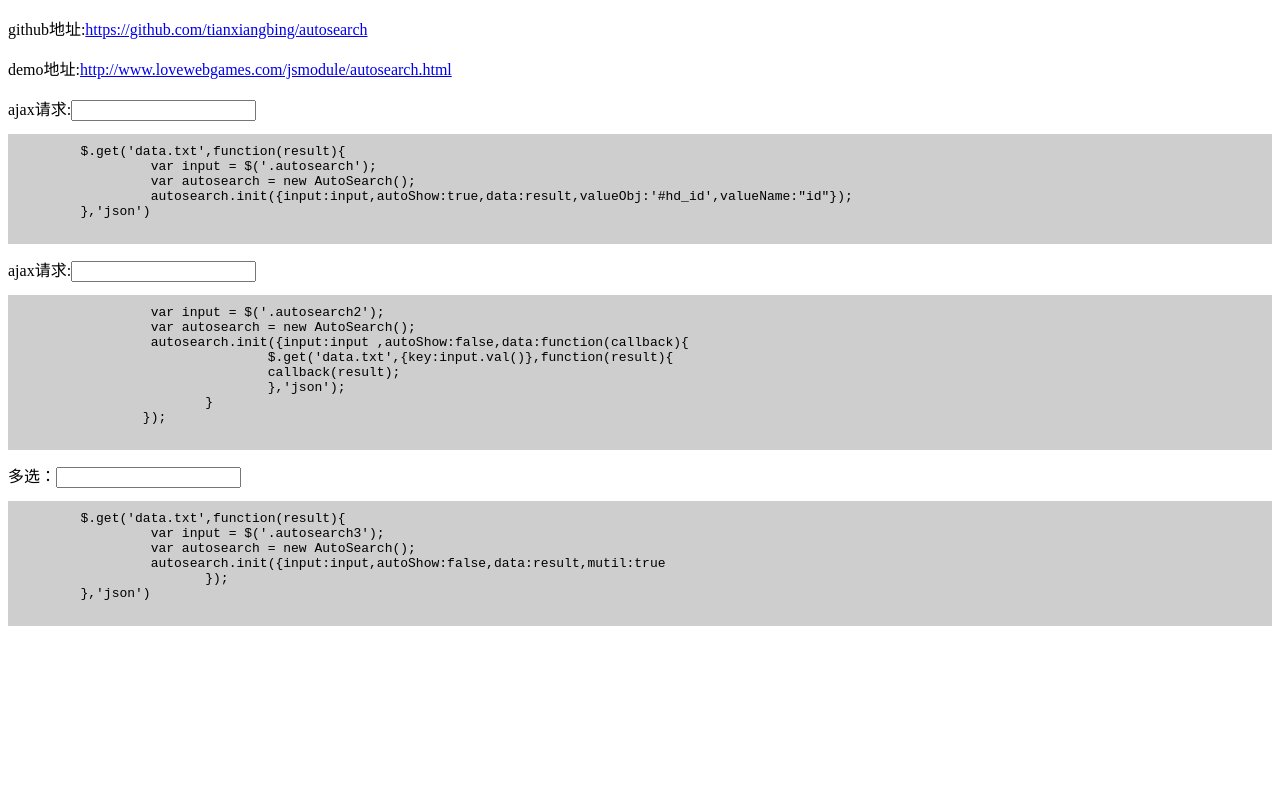
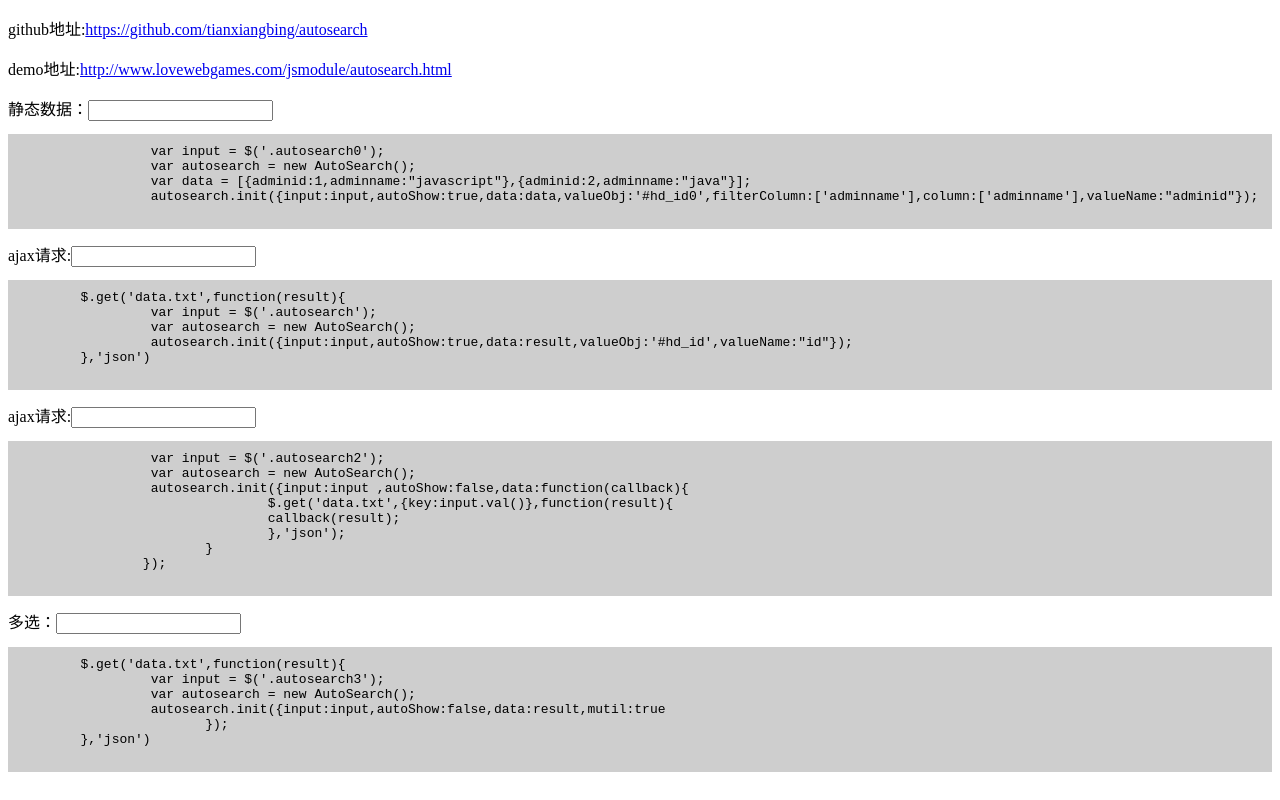
Before and after one commit to tianxiangbing/autosearch, a plain HTML site: page docs/index.html in a window 1280 px wide. Drawn offline with Linux system fonts and the light colour scheme.

Commit message:
添加静态 数据的例子

```diff
--- a/docs/index.html
+++ b/docs/index.html
@@ -12,11 +12,25 @@
 	</style>
 </head>
 <body>
+
+	<script src="jquery-1.11.2.js"></script>
+	<script src="autosearch.js"></script>
 <p>github地址:<a href="https://github.com/tianxiangbing/autosearch">https://github.com/tianxiangbing/autosearch</a> </p>
 <p>demo地址:<a href="http://www.lovewebgames.com/jsmodule/autosearch.html">http://www.lovewebgames.com/jsmodule/autosearch.html</a> </p>
+	静态数据：<input type="text"  class="autosearch0"><input type="hidden" name="hd_id0" id="hd_id0">
+	<script>
+		 var input = $('.autosearch0');
+		 var autosearch = new AutoSearch();
+		 var data = [{adminid:1,adminname:"javascript"},{adminid:2,adminname:"java"}];
+		 autosearch.init({input:input,autoShow:true,data:data,valueObj:'#hd_id0',filterColumn:['adminname'],column:['adminname'],valueName:"adminid"});
+	</script>
+	<pre>
+		 var input = $('.autosearch0');
+		 var autosearch = new AutoSearch();
+		 var data = [{adminid:1,adminname:"javascript"},{adminid:2,adminname:"java"}];
+		 autosearch.init({input:input,autoShow:true,data:data,valueObj:'#hd_id0',filterColumn:['adminname'],column:['adminname'],valueName:"adminid"});
+	</pre>
 	ajax请求:<input type="text"  class="autosearch"><input type="hidden" name="hd_id" id="hd_id">
-	<script src="jquery-1.11.2.js"></script>
-	<script src="autosearch.js"></script>
 	<script>
 	$.get('data.txt',function(result){
 		 var input = $('.autosearch');
```
